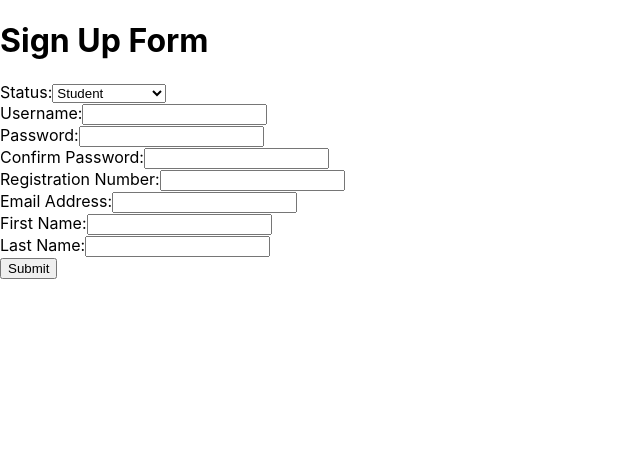
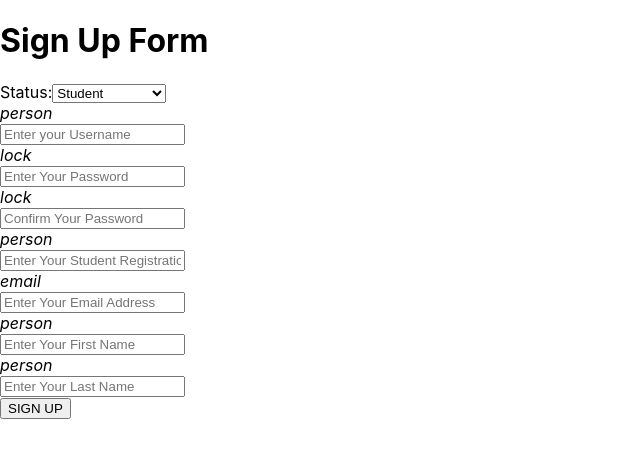
Before and after one commit to MayowaFunmi/AdviseMe-reactjs-frontend, a React (Create React App) app: page /signup in a window 1280 px wide. Shown: the top 458 px of the page, without its empty margins (0-640 px from the left). Built offline with nearby package versions, Linux system fonts and the light colour scheme.

Commit message:
signup registration page refined

```diff
--- a/src/components/SignUp.js
+++ b/src/components/SignUp.js
@@ -29,7 +29,7 @@ class SignUp extends Component {
 
     render() {
         return (
-            <div className='signup-page'>
+            <div className='signup-page ls-closed'>
                 <div className='signup-box'>
                     <div className='logo'>
                         <h1>Sign Up Form</h1>
@@ -37,8 +37,8 @@ class SignUp extends Component {
 
                     <div className='card'>
                         <div className='body'>
-                        <form onSubmit={this.fetchSubmit} method='POST'>
-                            <div className="form-group">
+                        <form id='sign_up' onSubmit={this.fetchSubmit} method='POST'>
+                            <div className="input-group">
                                 <label>Status:</label>
                                 <select name='status'>
                                     <option value='Student'>Student</option>
@@ -46,67 +46,105 @@ class SignUp extends Component {
                                 </select>
                             </div>
 
-                            <div className='form-group'>
-                                <label>Username:</label>
+                            <div className='input-group'>
+                                <span className='input-group-addon'>
+                                    <i class="material-icons">person</i>
+                                </span>
+                                <div className='form-line'>
                                     <input
                                         type='text'
                                         name='username'
                                         className="form-control"
+                                        placeholder='Enter your Username'
                                     />
                                 </div>
+                            </div>
 
-                            <div className='form-group'>
-                                <label>Password:</label>
+                            <div className='input-group'>
+                                <span className='input-group-addon'>
+                                    <i class="material-icons">lock</i>
+                                </span>
+                                <div className='form-line'>
                                     <input
                                         type='password'
                                         name='password'
                                         className="form-control"
+                                        placeholder='Enter Your Password'
                                 />
                                 </div>
+                            </div>
 
-                            <div className='form-group'>
-                                <label>Confirm Password:</label>
+                            <div className='input-group'>
+                                <span className='input-group-addon'>
+                                    <i class="material-icons">lock</i>
+                                </span>
+                                <div className='form-line'>
                                     <input
                                         type='password'
                                         name='password2'
                                         className="form-control"
+                                        placeholder='Confirm Your Password'
                                 />
                                 </div>
+                            </div>
 
-                            <div className='form-group'>
-                                <label>Registration Number:</label>
+                            <div className='input-group'>
+                                <span className='input-group-addon'>
+                                    <i class="material-icons">person</i>
+                                </span>
+                                <div className='form-line'>
                                     <input
                                         type='text'
                                         name='registration_number'
                                         className="form-control"
+                                        placeholder='Enter Your Student Registration Number'
+                                />
+                                </div>
+                            </div>
+
+                            <div className="input-group">
+                                <span className='input-group-addon'>
+                                    <i class="material-icons">email</i>
+                                </span>
+                                <div className='form-line'>
+                                    <input type="email"
+                                        name='email'
+                                        className="form-control"
+                                        placeholder='Enter Your Email Address'
                                 />
                                 </div>
 
-                            <div className="form-group">
-                                <label>Email Address:</label>
-                                <input type="email"
-                                    name='email'
+                            </div>
+
+                            <div className='input-group'>
+                                <span className='input-group-addon'>
+                                    <i class="material-icons">person</i>
+                                </span>
+                                <div className='form-line'>
+                                    <input
+                                        type='text'
+                                        name='first_name'
                                         className="form-control"
+                                        placeholder='Enter Your First Name'
                                 />
                                 </div>
+                            </div>
 
-                            <div className="form-group">
-                                <label>First Name:</label>
-                                <input type="text"
-                                    name='first_name'
+                            <div className='input-group'>
+                                <span className='input-group-addon'>
+                                    <i class="material-icons">person</i>
+                                </span>
+                                <div className='form-line'>
+                                    <input
+                                        type='text'
+                                        name='last_name'
                                         className="form-control"
+                                        placeholder='Enter Your Last Name'
                                 />
                                 </div>
-
-                            <div className="form-group">
-                                <label>Last Name:</label>
-                                <input type="text"
-                                    name='last_name'
-                                    className="form-control"
-                                />
                             </div>
 
-                            <button type="submit" className="btn btn-primary">Submit</button>
+                            <button class="btn btn-block btn-lg bg-pink waves-effect" type="submit">SIGN UP</button>
 
                         </form>
                         </div>
```
Lines whose indentation alone changed are shown as unchanged.
